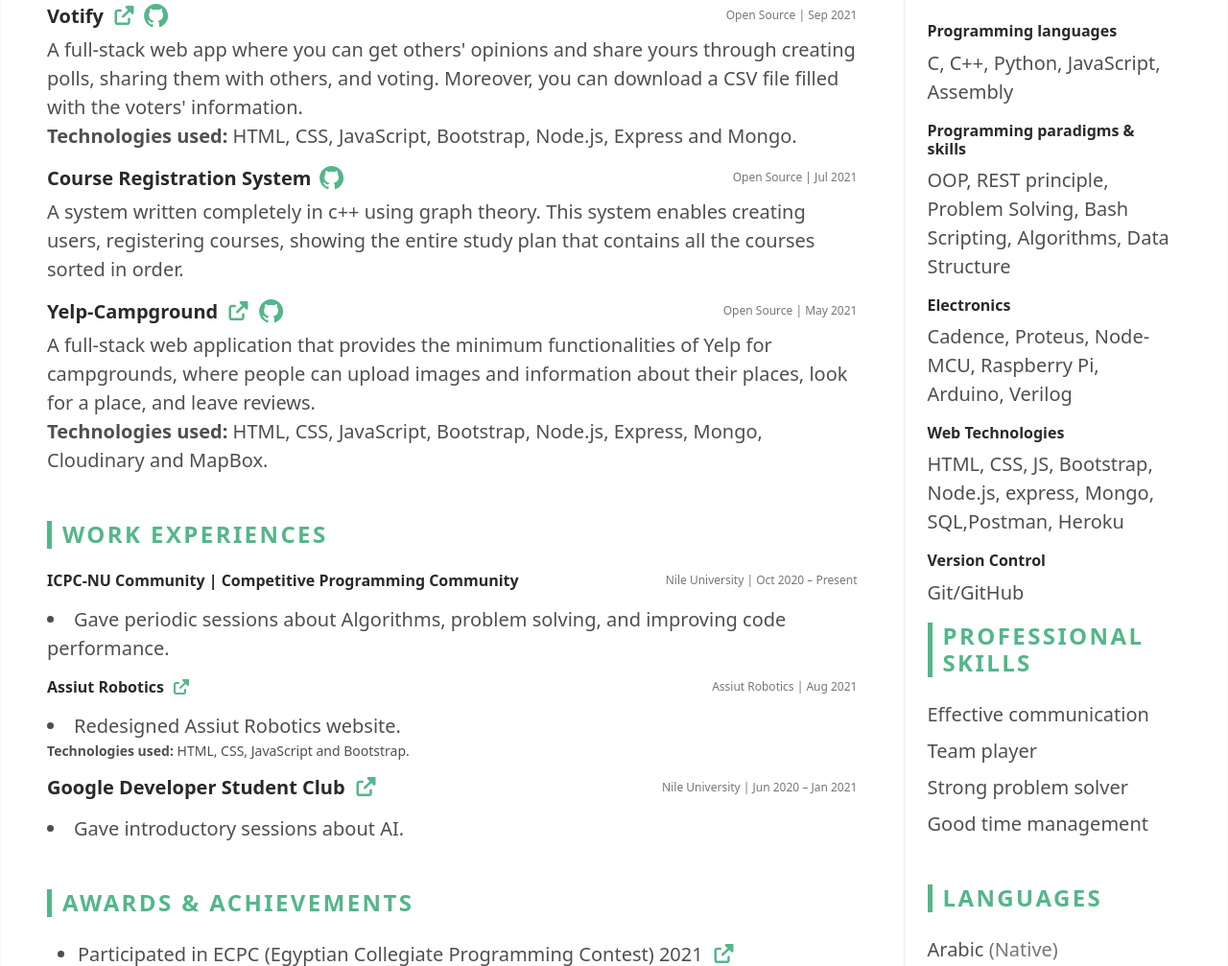
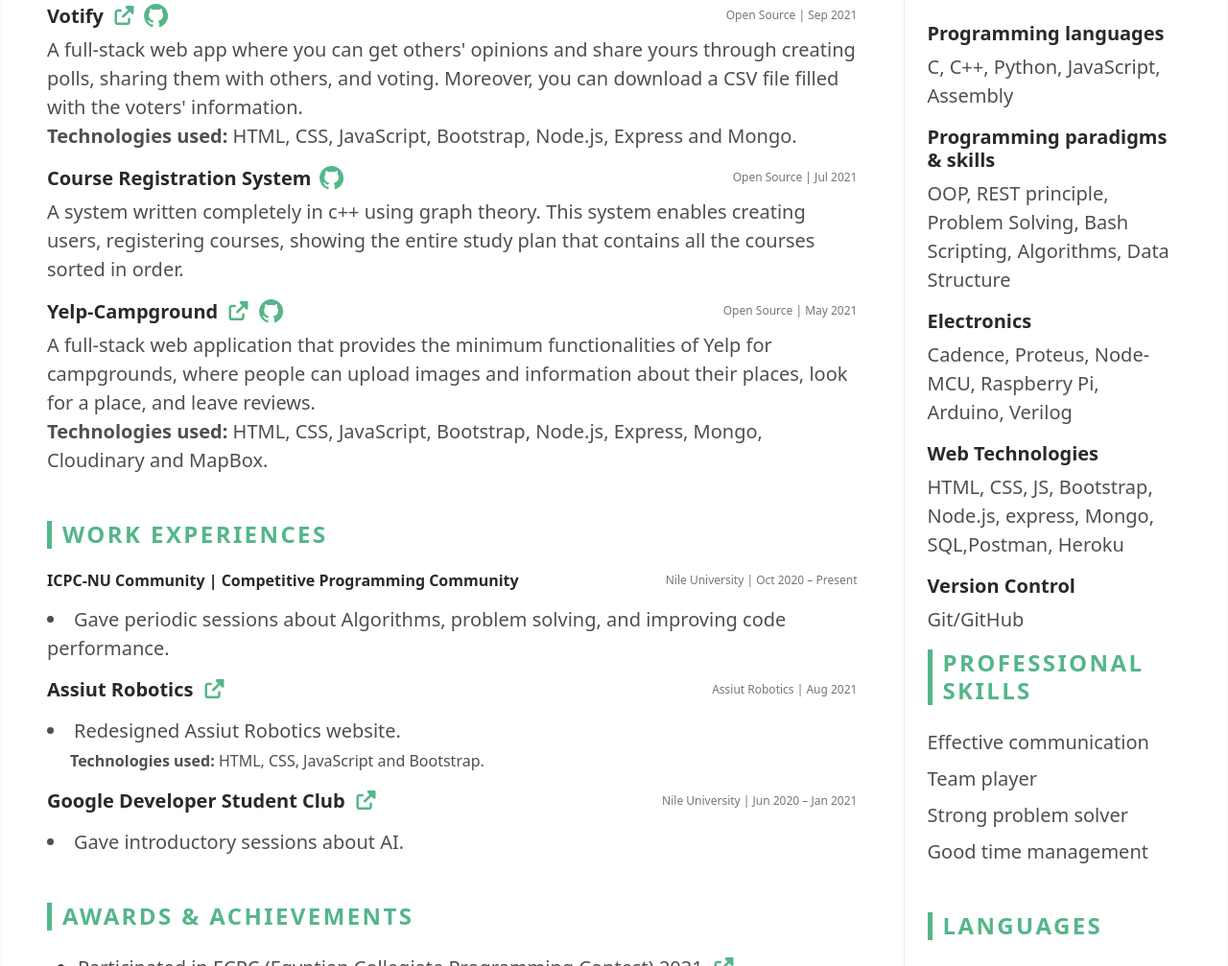
Before and after one commit to hossamhamzahm/hossamhamzahm.github.io, a plain HTML site: page index.html in a window 1280 px wide. Shown: the part 818-1825 px from the top of the page at 96% size. Drawn offline with Linux system fonts and the light colour scheme.

Commit message:
fix font size issues

```diff
--- a/index.html
+++ b/index.html
@@ -233,7 +233,7 @@
 								<!--//item-->
 								<div class="item">
 									<div class="item-heading row align-items-center mb-2">
-										<h4 class="item-title col-12 col-md-6 col-lg-8 mb-2 mb-md-0">Assiut Robotics
+										<h4 class="item-title fs-5 col-12 col-md-6 col-lg-8 mb-2 mb-md-0">Assiut Robotics
 											<a class="text-decoration-none link-drak rm-pdf" target="_blank" href="https://hossamhamzahm.github.io/Assiut-Robotics/"><i
 													class="fas fa-external-link-alt ms-1"></i></a>
 											<!-- <a class="text-decoration-none link-drak rm-pdf" target="_blank"
@@ -245,8 +245,12 @@
 									</div>
 									<div class="item-content">
 										<p class=" fs-5">
-											<li class=" fs-5">Redesigned Assiut Robotics website.</li>
-											<strong>Technologies used:</strong> HTML, CSS, JavaScript and Bootstrap.
+											<li class=" fs-5">Redesigned Assiut Robotics website.
+											<br>
+											<span class="fs-6 ms-4" style="tab-size: 6;">
+												<strong>Technologies used:</strong> HTML, CSS, JavaScript and Bootstrap.
+											</span>
+											</li>
 										</p>
 
 									</div>
@@ -330,28 +334,28 @@
 							<section class="skills-section py-3">
 								<h3 class="text-uppercase resume-section-heading fs-4 mb-4">Technical Skills</h3>
 								<div class="item">
-									<h4 class="item-title">Programming languages</h4>
+									<h4 class="item-title fs-5">Programming languages</h4>
 									<ul class="list-unstyled resume-skills-list">
 										<li class="mb-2 fs-5">C, C++, Python, JavaScript, Assembly</li>
 									</ul>
 
-									<h4 class="item-title">Programming paradigms & skills</h4>
+									<h4 class="item-title fs-5">Programming paradigms & skills</h4>
 									<ul class="list-unstyled resume-skills-list">
 										<li class="mb-2 fs-5">OOP, REST principle, Problem Solving, Bash Scripting, Algorithms, Data Structure</li>
 									</ul>
 
 
-									<h4 class="item-title">Electronics</h4>
+									<h4 class="item-title fs-5">Electronics</h4>
 									<ul class="list-unstyled resume-skills-list">
 										<li class="mb-2 fs-5">Cadence, Proteus, Node-MCU, Raspberry Pi, Arduino, Verilog</li>
 									</ul>
 
-									<h4 class="item-title">Web Technologies</h4>
+									<h4 class="item-title fs-5">Web Technologies</h4>
 									<ul class="list-unstyled resume-skills-list">
 										<li class="mb-2 fs-5">HTML, CSS, JS, Bootstrap, Node.js, express, Mongo, SQL,Postman, Heroku</li>
 									</ul>
 
-									<h4 class="item-title">Version Control</h4>
+									<h4 class="item-title fs-5">Version Control</h4>
 									<ul class="list-unstyled resume-skills-list">
 										<li class="mb-2 fs-5">Git/GitHub</li>
 									</ul>
```
